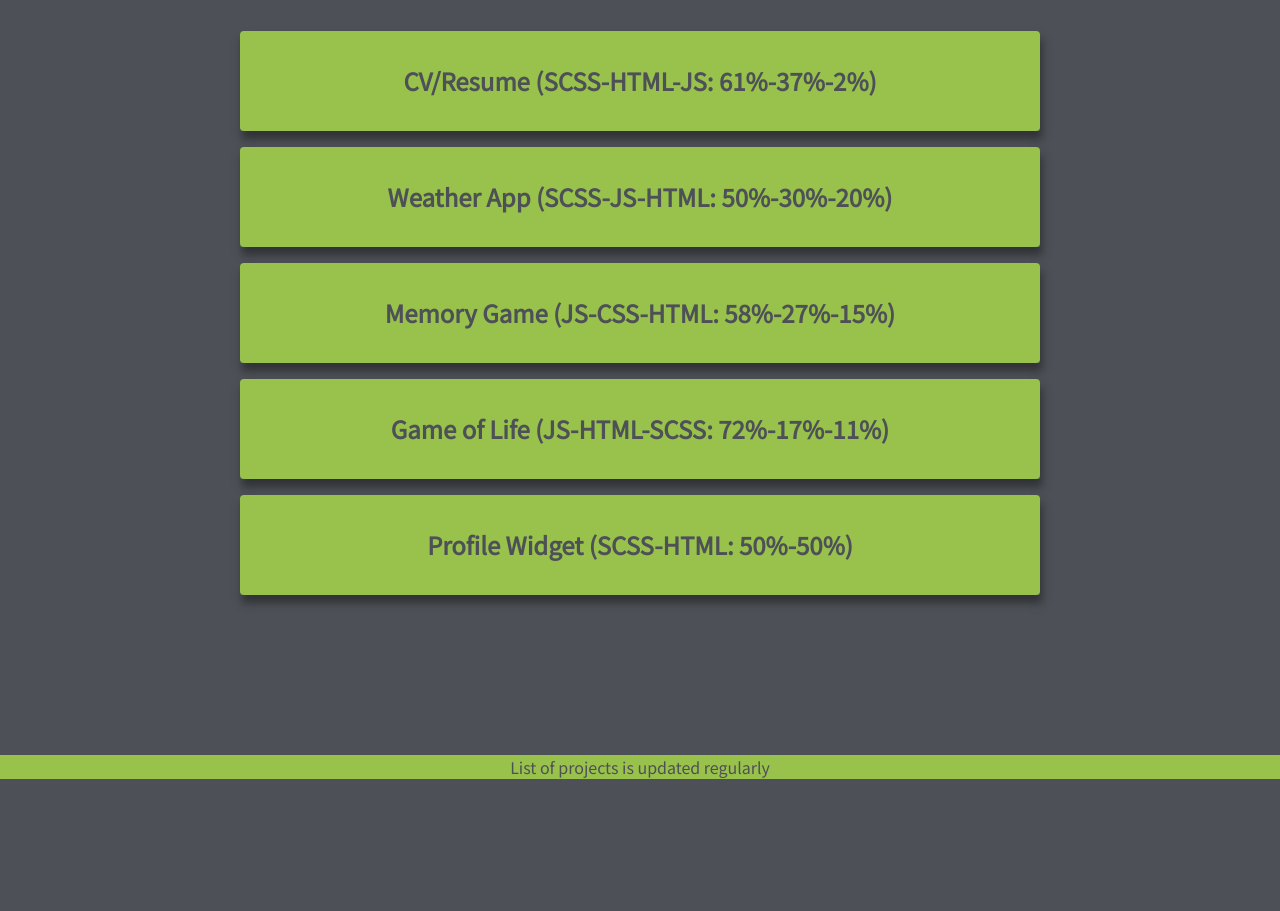
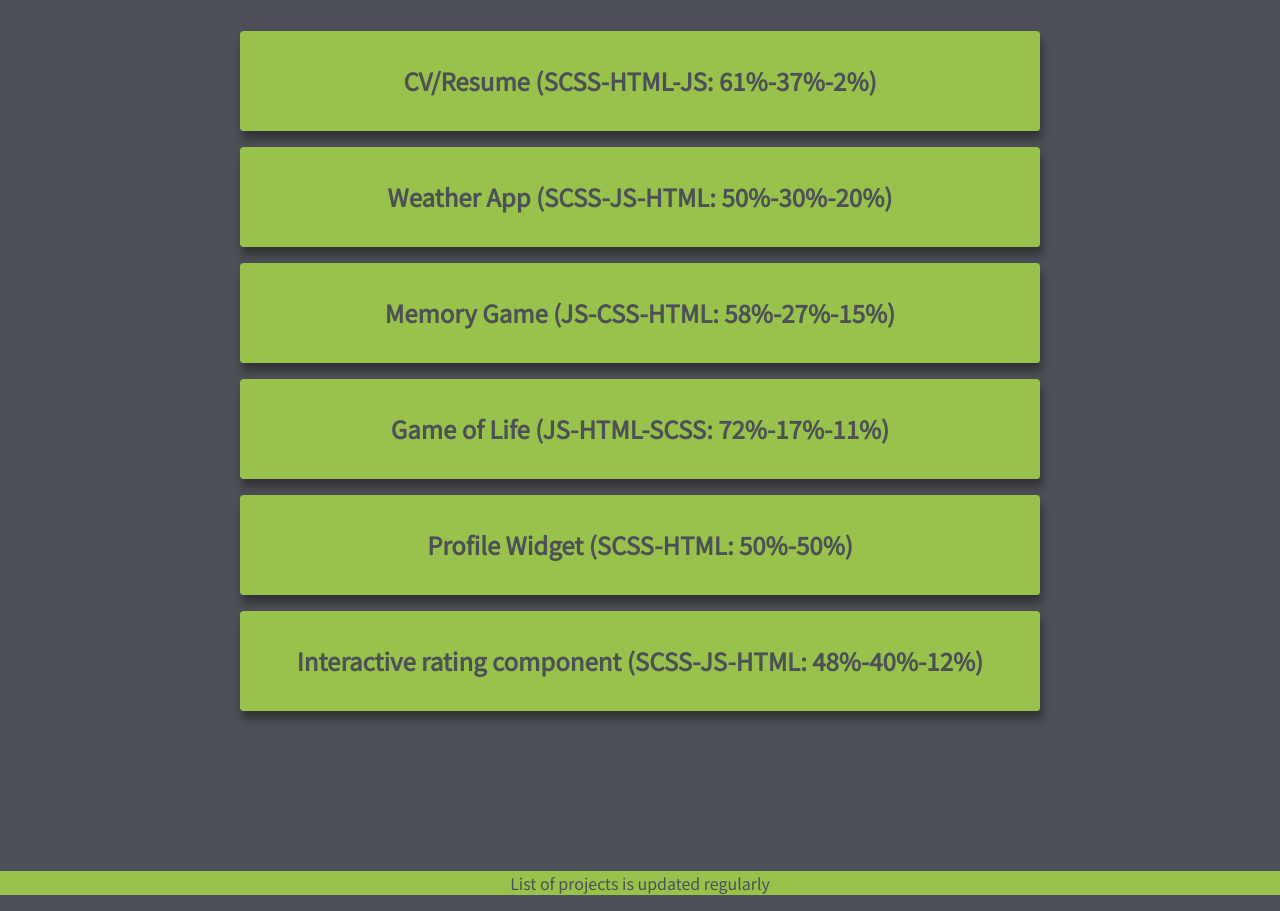
Before and after one commit to marekder/my-portfolio, a website built with Vite: page index.html in a window 1280 px wide. Shown: the part 151-1062 px from the top of the page. Before the commit the page ends 946 px from the top, so only its background shows below. Built offline with nearby package versions, Linux system fonts and the light colour scheme.

Commit message:
Interactive rating component added

```diff
--- a/index.html
+++ b/index.html
@@ -30,6 +30,9 @@
           (JS-HTML-SCSS: 72%-17%-11%)</a></li>
       <li class="slideRight"><a rel="noopener" href="https://marekder.github.io/profile-widget/" target="_blank">Profile
           Widget (SCSS-HTML: 50%-50%)</a></li>
+      <li class="slideLeft"><a rel="noopener" href="https://marekder.github.io/Interactive-rating-component/"
+          target="_blank">Interactive rating component (SCSS-JS-HTML: 48%-40%-12%)</a></li>
+
 
 
 
```
Also changed, not shown: docs/index.html (+3 -0 lines).
